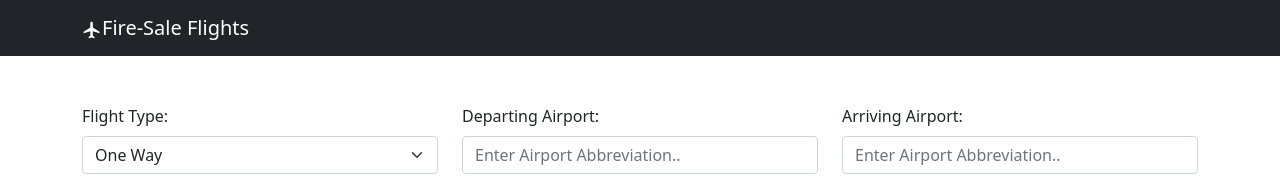
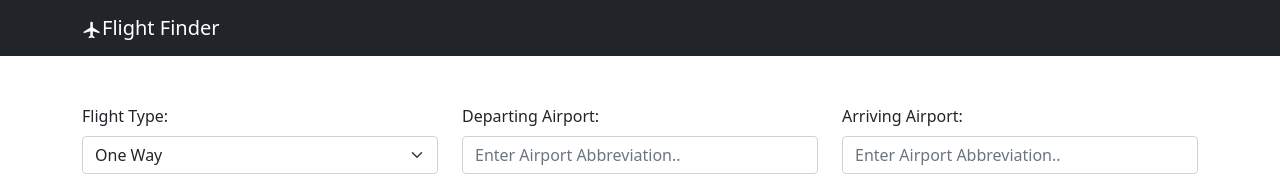
Before and after one commit to e-berman/Flight-Tracker, a React (Create React App) app in the folder flight_tracker_react/: page / in a window 1280 px wide. Shown: the top 176 px of the page. Built offline with nearby package versions, Linux system fonts and the light colour scheme.

Commit message:
modify styling

```diff
--- a/flight_tracker_react/src/pages/HomePage.js
+++ b/flight_tracker_react/src/pages/HomePage.js
@@ -49,9 +49,7 @@ function HomePage() {
         } else {
             setHidden(false);
         }
-
     }
-
 
     return (
 
@@ -60,7 +58,7 @@ function HomePage() {
                 <Container>
                     <Navbar.Brand href="/">
                         <MdFlight />
-                    Fire-Sale Flights
+                    Flight Finder
                     </Navbar.Brand>
                 </Container>
             </Navbar>
@@ -138,10 +136,6 @@ function HomePage() {
                                 <br />
                                 <br />
                                 Once you have all the info entered, click <strong>Generate</strong> to get your results.
-                                <br />
-                                <br />
-                                On the results page, you may also enter your email address to send the lowest price flight
-                                to your email address.
                                 </Popover.Body>
                             </Popover>
                         }
```
